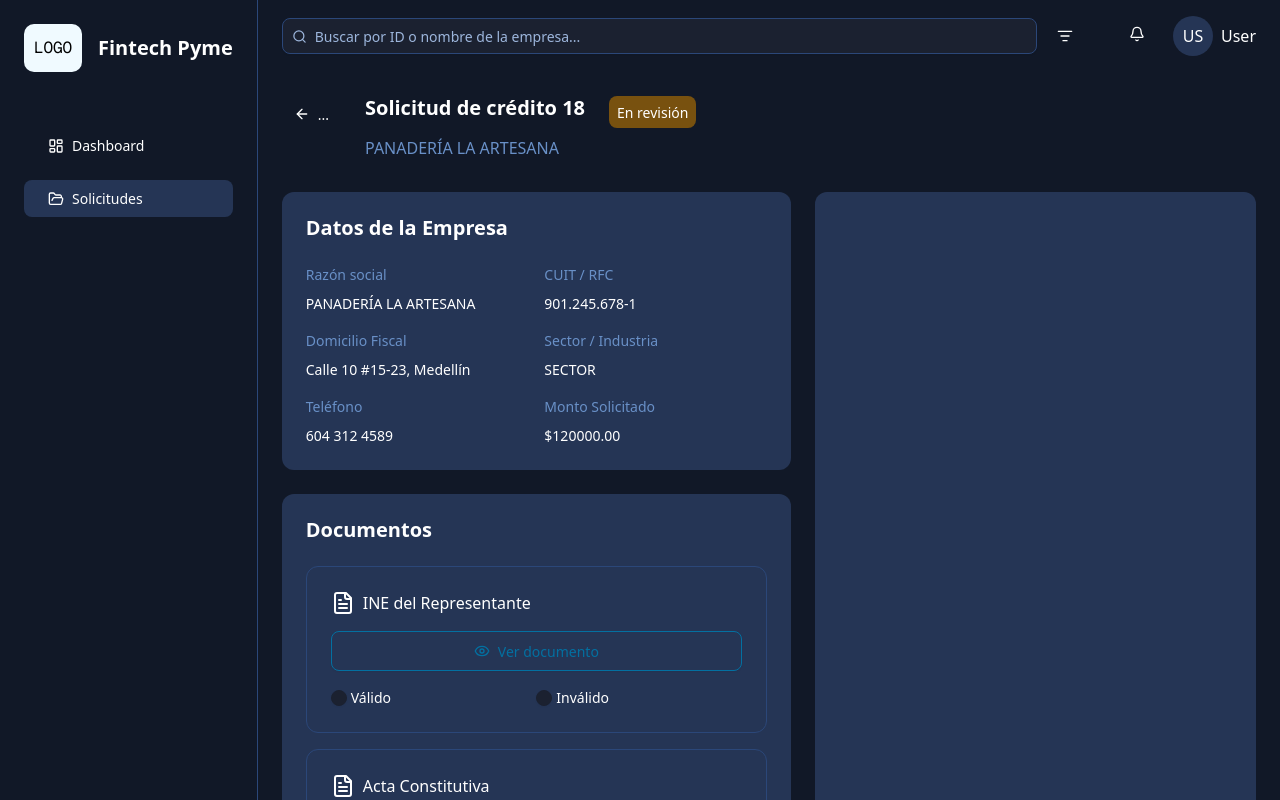
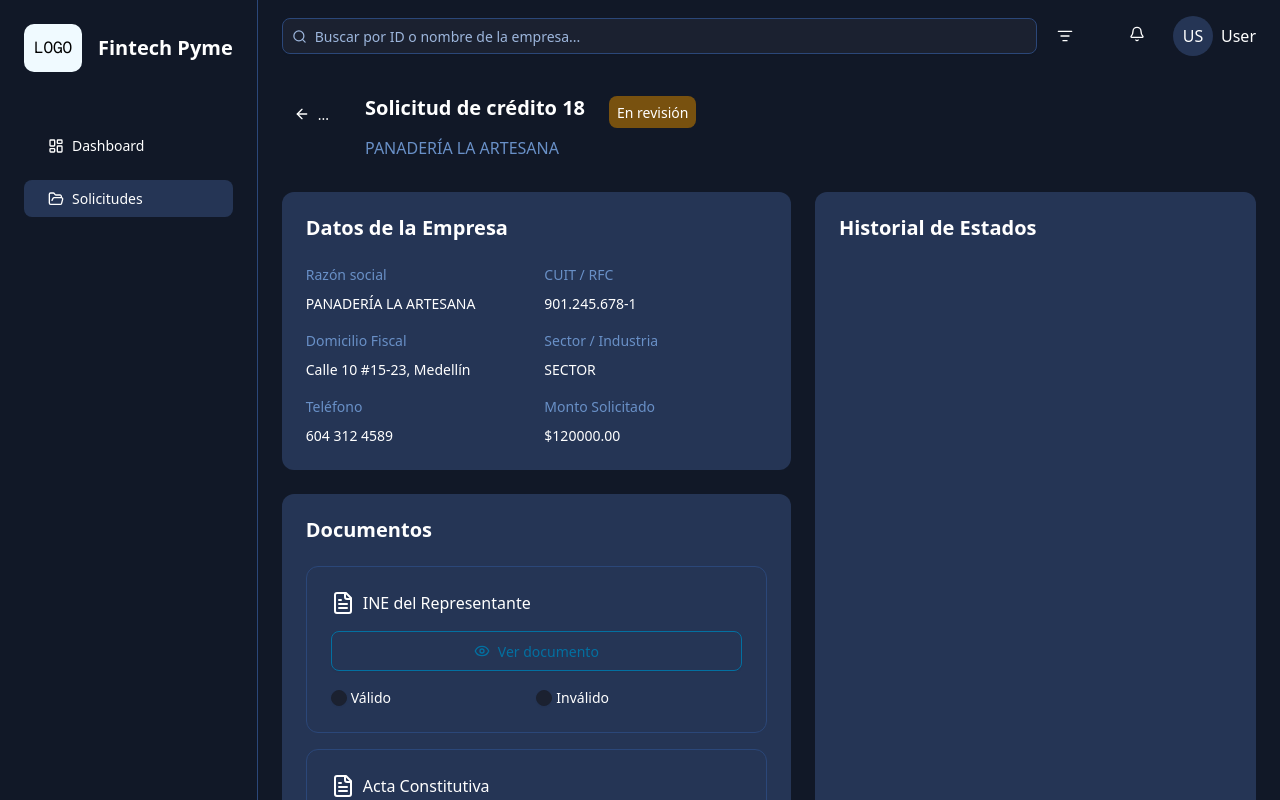
Before and after one commit to AlejandroPerren/credito-pymes-noCountry, a Next.js app in the folder frontend/: page /admin/solicitudes/18 in a window 1280 px wide. Built offline with nearby package versions, Linux system fonts and the light colour scheme.

Commit message:
TODO: Historial de estados de crédito

```diff
--- a/frontend/src/app/admin/solicitudes/[id]/page.tsx
+++ b/frontend/src/app/admin/solicitudes/[id]/page.tsx
@@ -17,7 +17,10 @@ export default async function CreditDetails({ params }: { params: Promise<{ id:
         </div>
 
         {/* TODO: Historial de Estados */}
-        <div className="w-200 flex flex-col rounded-brand-lg bg-popover p-brand-lg"></div>
+        <div className="w-200 flex flex-col rounded-brand-lg bg-popover p-brand-lg">
+          <h4 className="heading-4">Historial de Estados</h4>
+          <div className="flex flex-col"></div>
+        </div>
       </div>
     </div>
   );
```
